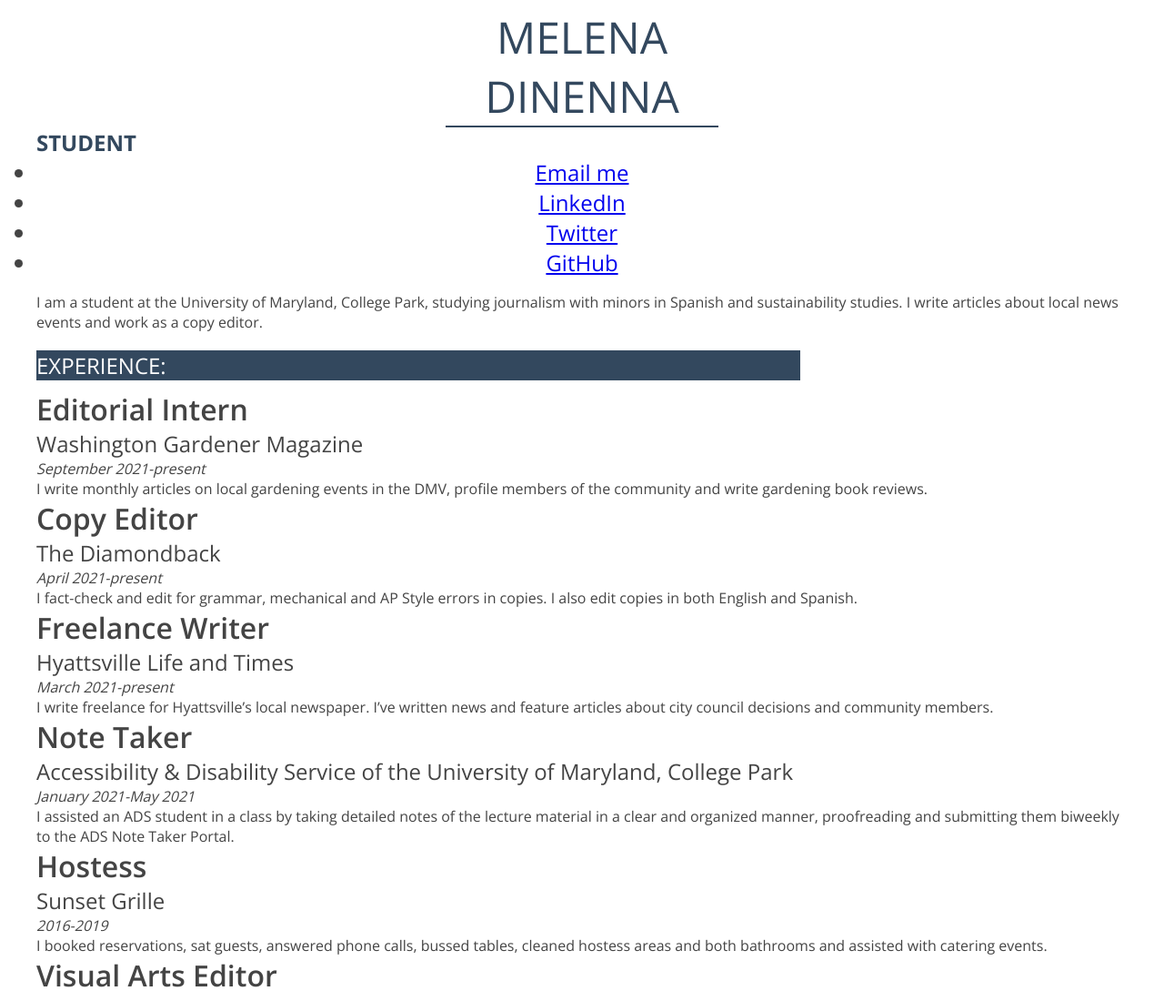
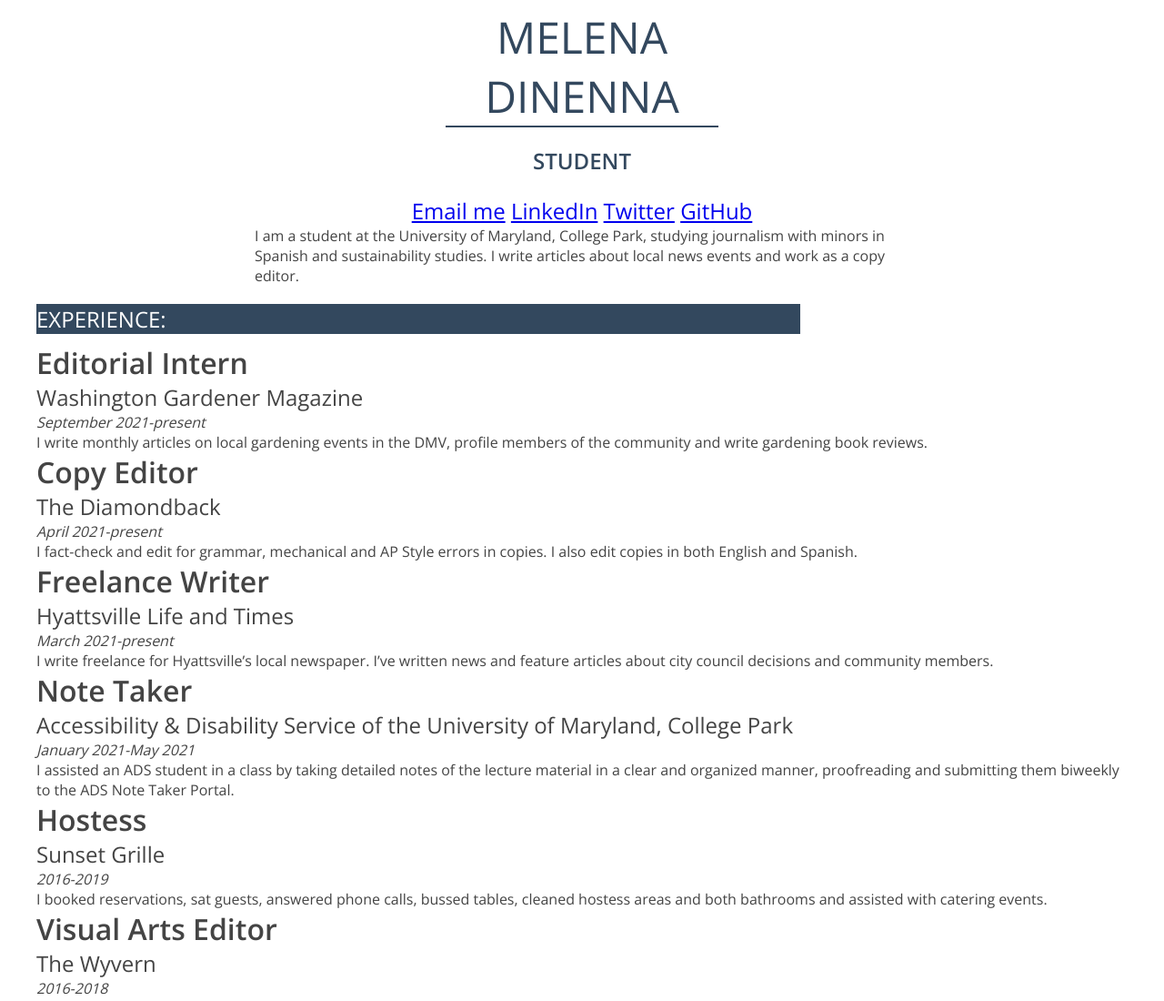
Before and after one commit to medinenna/Melena-DiNenna-JOUR352, a plain HTML site: page Resume/index.html in a window 1280 px wide. Shown: the top 1100 px of the page at 91% size. Drawn offline with nearby package versions, Linux system fonts and the light colour scheme.

Commit message:
list styling

```diff
--- a/Resume/index.html
+++ b/Resume/index.html
@@ -15,7 +15,7 @@
 <!-- I built this myself!-->
 
   <div id="name">Melena DiNenna</div>
-  <strong>Student</strong><br>
+  <div id="title">Student</div><br>
 <!--
   <img src="headshot resume.JPG" width="300px">
 -->
@@ -26,7 +26,7 @@
   <li><a href=https://github.com/medinenna>GitHub</a></li>
 </ul>
 
-  <p class="description">I am a student at the University of Maryland, College Park, studying journalism with minors in Spanish and sustainability studies. I write articles about local news events and work as a copy editor. </p>
+  <p class="top">I am a student at the University of Maryland, College Park, studying journalism with minors in Spanish and sustainability studies. I write articles about local news events and work as a copy editor. </p>
 
   <div class="sectionheader">Experience:</div>
   <div class="jobtitle">Editorial Intern</div>
@@ -72,13 +72,13 @@
 
 
   <div class="sectionheader">Education:</div>
-    <ul>
+    <ul class="degrees">
       <li>B.A., Journalism, University of Maryland, 2022 (expected)</li>
     </ul>
 
 
   <div class="sectionheader">Skills:</div>
-    <ul>
+    <ul class="do">
       <li>Copy editing. Can fact check and edit for grammar, mechanics and AP style on Microsoft Word and Google Docs.</li>
       <li>Journalism. I’ve reported on events, written profiles, covered news, etc. for a local newspaper.</li>
       <li>Photo editing. Can edit photos on Adobe Photoshop.</li>
--- a/Resume/style.css
+++ b/Resume/style.css
@@ -26,10 +26,13 @@ BODY {
 }
 
 /*  title  */
-strong {
+#title {
   color:#33485e;
   text-transform:uppercase;
   font-size:1.5em;
+  font-weight:600;
+  text-align: center;
+  margin: 20px 0 0 0;
 }
 
 .description {
@@ -68,9 +71,29 @@ strong {
 }
 /* lists of contact, skills, education */
 .menu {
-  margin: 0 0 0 0;
-  padding: 0 0 0 0;
+  margin: 0px 0px 0px 0px;
+  padding: 0px 0px 0px 0px;
   font-size:1.5em;
   text-align: center;
+}
+
+.menu li {
   display: inline;
+  text-align: center;
 }
+
+.degrees {
+  margin-top: 5px 0 0 0;
+}
+
+.do {
+  margin-top: 5px 0 0 0;
+}
+
+.top {
+  width: 60%;
+  min-width: 300px;
+  margin: 0 auto;
+  margin-bottom 30px;
+
+}
```
Also changed, not shown: 2 other files.
